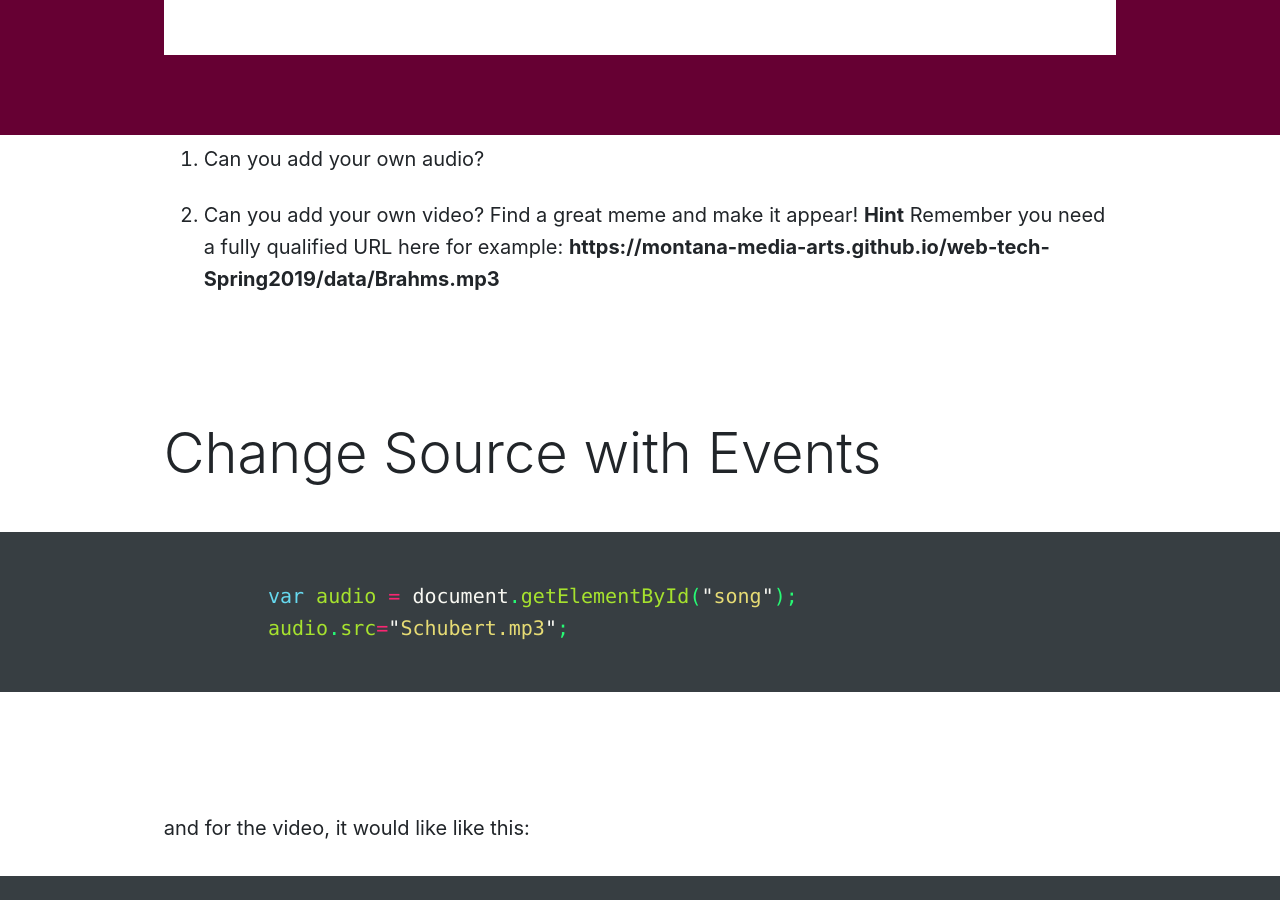
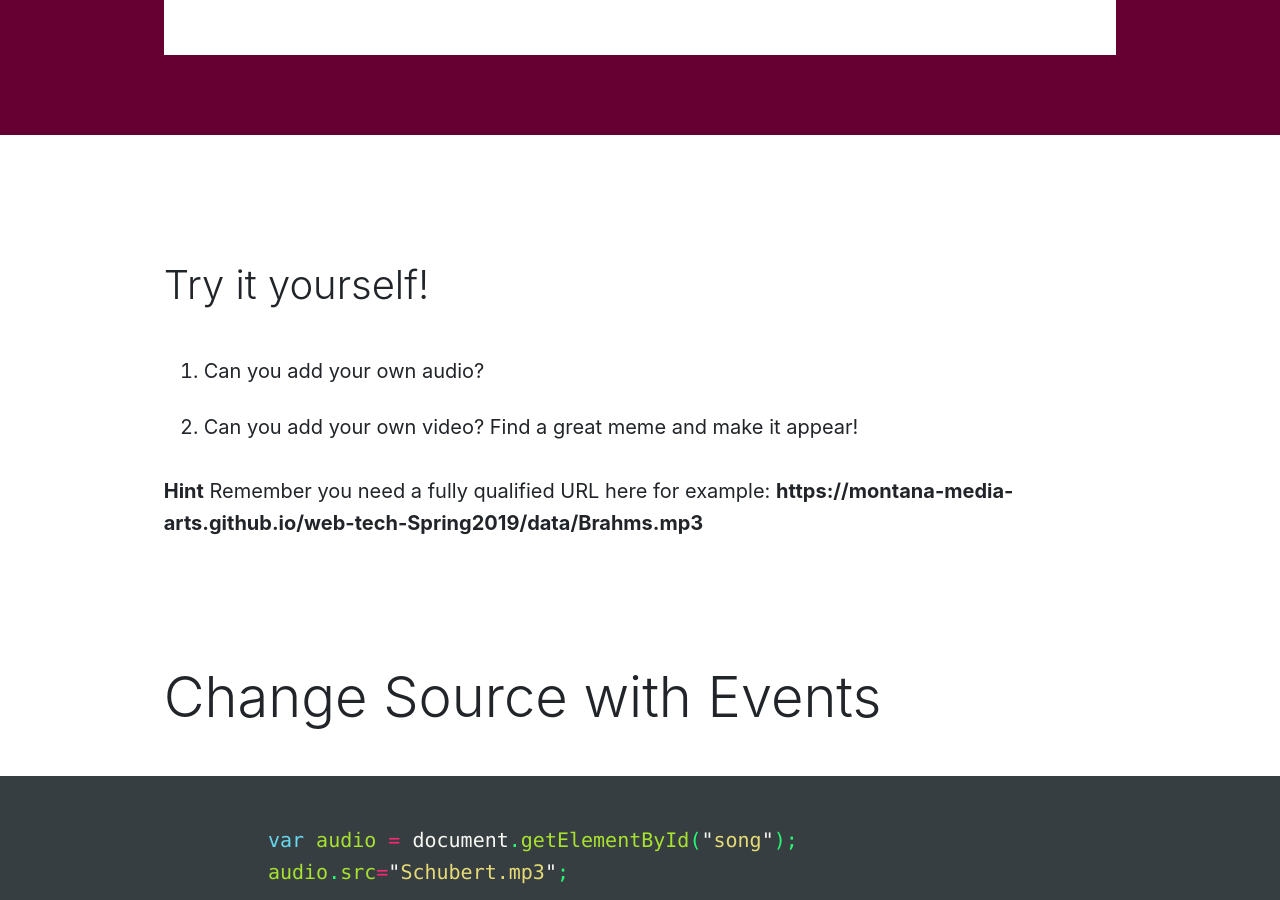
Before and after one commit to Montana-Media-Arts/441-web-tech-Spring2019-course, a Jekyll site: the page built from modules/week-11/_posts/2001-01-02-HTML5-AudioVideo.md, in a window 1280 px wide and 900 px high, scrolled down 2328 px. Built offline with Jekyll 4.4.1, drawn with Linux system fonts in a browser that asks for light colours; nearby versions of some CDN libraries; a script that is not in the unit is left out; some of the changed text lies outside the part shown.

Commit message:
Update 2001-01-02-HTML5-AudioVideo.md

```diff
--- a/modules/week-11/_posts/2001-01-02-HTML5-AudioVideo.md
+++ b/modules/week-11/_posts/2001-01-02-HTML5-AudioVideo.md
@@ -67,8 +67,11 @@ Similarly, the video controls works the same way.  The syntax looks like this:
 });
 </script>
 
+### Try it yourself!
+
 1. Can you add your own audio?
 2. Can you add your own video? Find a great meme and make it appear!
+
 **Hint** Remember you need a fully qualified URL here for example: **https://montana-media-arts.github.io/web-tech-Spring2019/data/Brahms.mp3**
 
 ## Change Source with Events
@@ -154,6 +156,8 @@ function updateVideo()
     ]
 });
 </script>
+
+### Try it yourself!
 
 1. Can you change your audio with JavaScript?
 2. Can you change your video with JavaScript?
```
Also changed, not shown: other parts of modules/week-11/_posts/2001-01-02-HTML5-AudioVideo.md (+0 -1 lines).
